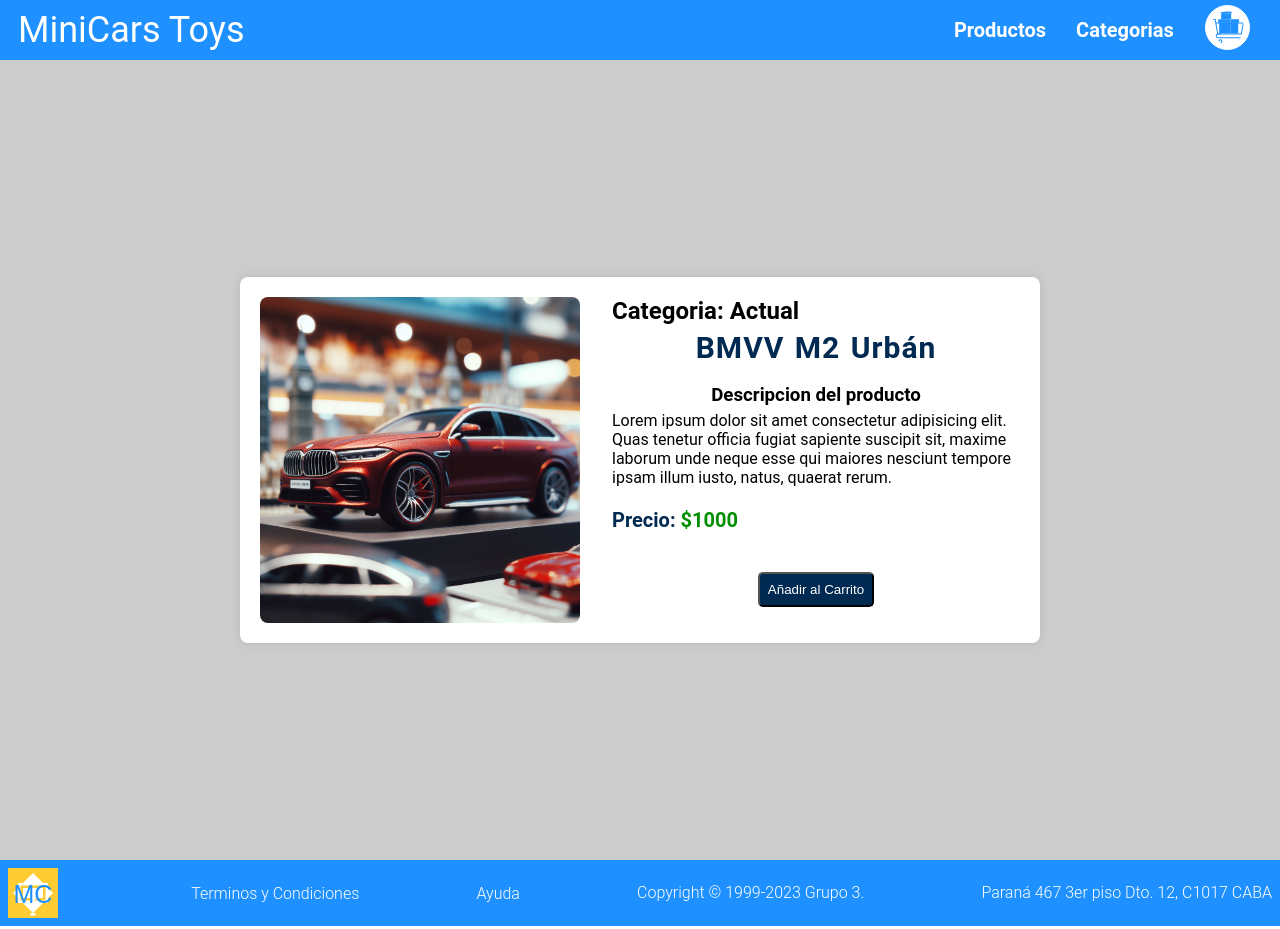
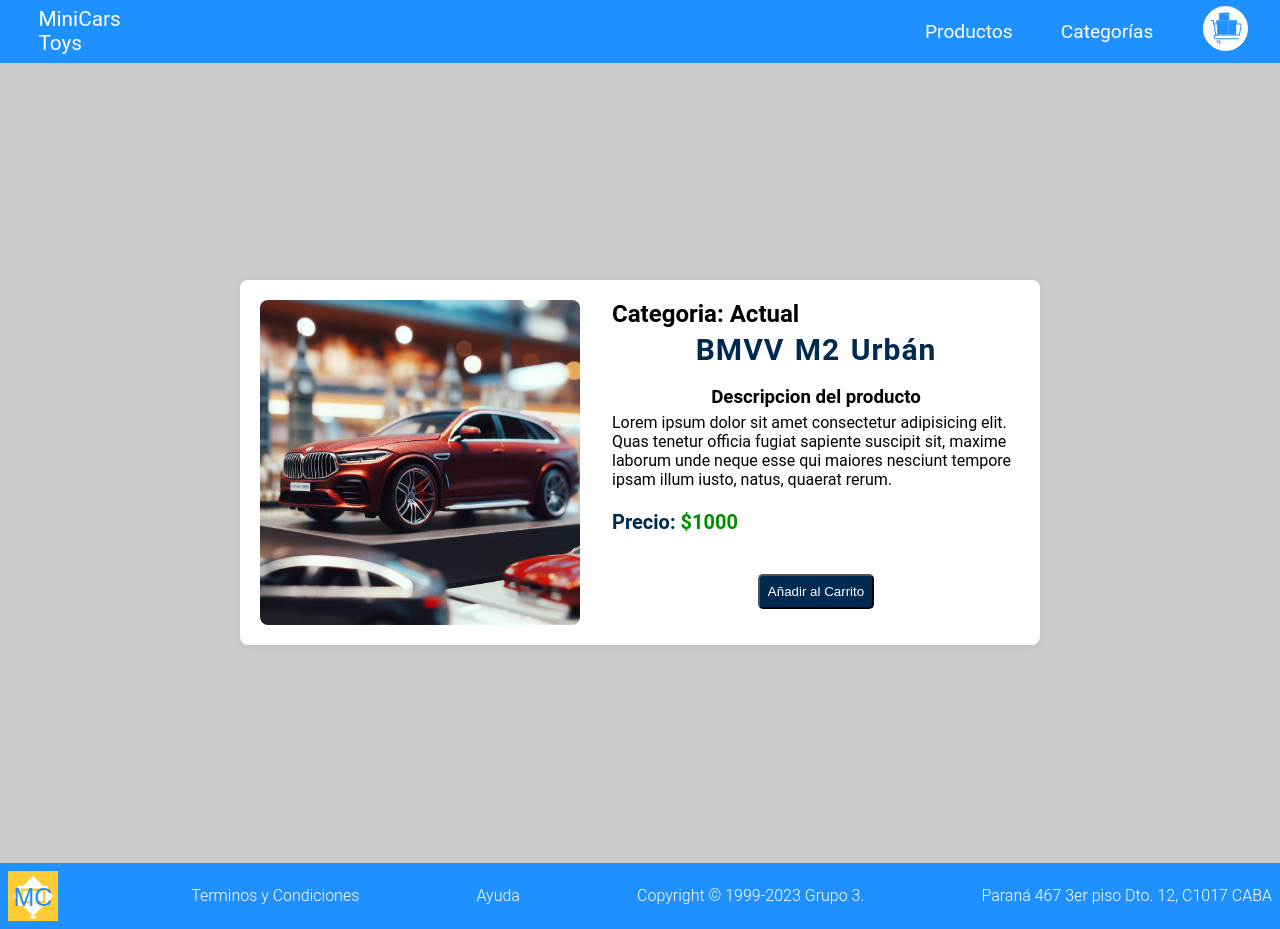
Before and after one commit to GDSegovia/Grupo_3, a React (Vite) app in the folder proyecto-tienda/: page /Categorias/ProductoIn/11 in a window 1280 px wide. Built offline with nearby package versions, Linux system fonts and the light colour scheme.

Commit message:
Reemplazando Navegador por NavBar, Responsive

```diff
--- a/proyecto-tienda/package.json
+++ b/proyecto-tienda/package.json
@@ -12,7 +12,8 @@
   "dependencies": {
     "react": "^18.2.0",
     "react-dom": "^18.2.0",
-    "react-router-dom": "^6.20.0"
+    "react-router-dom": "^6.20.0",
+    "styled-components": "^6.1.1"
   },
   "devDependencies": {
     "@types/react": "^18.2.37",
--- a/proyecto-tienda/src/App.jsx
+++ b/proyecto-tienda/src/App.jsx
@@ -1,13 +1,15 @@
 // import { Router, Routes, Route } from 'react-router-dom';
 // import { Especiales} from './componentes/productos/especiales/Especiales.jsx'
 import React, { useEffect, useState } from 'react';
-import Navegador from './componentes/Navegador.jsx';
+// import Navegador from './componentes/Navegador.jsx';
+import styled from 'styled-components';
 import Hero from './componentes/Hero.jsx';
 // import Menu from './componentes/menu/Menu.jsx';
 import Piedepagina from './componentes/Piedepagina.jsx'
 // import FormularioDeAutos from './componentes/productos/FormularioDeAutos.jsx';
 import './App.css'
 import Banner from './componentes/Banner.jsx';
+import NavBar from './componentes/menu/NavBar.jsx';
 
 
 function App() {
@@ -27,7 +29,8 @@
   return (
     <section>
       <header>
-        <Navegador></Navegador>
+        <NavBar/>
+        {/* <Navegador></Navegador> */}
       </header>
       <main>
         <Hero />
--- a/proyecto-tienda/src/componentes/Categorias.jsx
+++ b/proyecto-tienda/src/componentes/Categorias.jsx
@@ -1,4 +1,7 @@
 // Categorias.jsx
+import { Router, Routes, Route } from 'react-router-dom';
+import styled from 'styled-components';
+
 import React from 'react';
 import { useParams } from 'react-router-dom';
 import Bmvv from '../assets/img/actuales/actuales_BMVV_M2_Urbän.jpeg';
@@ -7,22 +10,24 @@
 import Cabriolet from '../assets/img/especiales/especiales_Cabriolett_Silver-Gold.jpeg';
 
 import './Categorias.css';
-import Navegador from './Navegador';
+// import Navegador from './Navegador';
 import Piedepagina from './Piedepagina';
 import Actuales from './productos/Actuales';
 import Antiguos from './productos/Antiguos';
 import Deportivos from './productos/Deportivos';
 import Especiales from './productos/Especiales';
+import NavBar from './menu/NavBar';
 
 function Categorias() {
   const { CategoriasId } = useParams();
 
   return (
     <>
-    <header>
-      < Navegador />
-    </header>
-    <section className={`categorias${!CategoriasId ? ' full-height' : ''}`}>
+      <header>
+        <NavBar/>
+      {/* < Navegador /> */}
+      </header>
+      <section className={`categorias${!CategoriasId ? ' full-height' : ''}`}>
         <h2 className="categorias_title">Elija una Categoria:</h2>
         <div className='categorias_list'>
           <a href="/Categorias/1" className="categorias"><h3>Actuales</h3><img src={Bmvv} alt="actuales" className="actuales" /></a>
--- /dev/null
+++ b/proyecto-tienda/src/componentes/menu/NavBar.css
@@ -0,0 +1,108 @@
+.NavContainer {
+  width: 100%;
+  padding: .4rem;
+  background-color: var(--azul-oscuro);
+  display: flex;
+  align-items: center;
+  justify-content: space-between;
+  color: var(--blanco);
+  z-index: 100;
+}
+
+.NavContainer a {
+  margin: 0 0 0 2rem;
+  font-weight: 400;
+  color: var(--blanco);
+  text-decoration: none;
+  font-size: 1.3rem;
+}
+
+
+.NavContainer nav a {
+  color: var(--blanco);
+  text-decoration: none;
+  margin-right: 1rem;
+}
+
+.NavContainer .links {
+  position: absolute;
+  top: -1000px;
+  left: -1000px;
+  width: 100%;
+  height: 100%;
+  display: flex;
+  z-index: 10;
+  transition: all .6s ease;
+}
+
+.NavContainer nav.links{
+  display: flex;
+  flex-direction: row;
+  justify-content: end;
+  align-items: center;
+}
+
+.NavContainer .links a {
+  color: var(--blanco);
+  display: block;
+  font-size: 1.2rem;
+  margin: 0 1.5rem;
+}
+
+@media(min-width: 720px) {
+  .NavContainer .links {
+    flex-direction: column;
+    justify-content: space-between;
+    align-items: center;
+    position: initial;
+    margin: 0;
+    display: block;
+  }
+
+  /* .NavContainer .links a {
+    color: white;
+    display: inline;
+  } */
+}
+
+.NavContainer .links.active {
+  width: 100%;
+  display: block;
+  position: absolute;
+  margin-left: auto;
+  top: 50px;
+  left: 0;
+  right: 0;
+  text-align: center;
+}
+
+.NavContainer .links.active {
+  font-size: 2rem;
+  margin-top: 1rem;
+  padding: 1.5rem 0;
+  line-height: 3rem;
+}
+
+.NavContainer .burger {
+  @media(min-width: 720px) {
+    display: none;
+  }
+}
+
+/* .BgDiv-active {
+  top: 0;
+  left: 0;
+  width: 100%;
+  height: 100%;
+} */
+
+.carrito{
+  background-color: var(--blanco);
+  margin: 0 .1rem 0;
+  width: 45px;
+  height: 45px;
+  line-height: 35px;
+  border: 1px solid var(--blanco);
+  /* border-radius: 50%; */
+  padding: 5px;
+}
--- /dev/null
+++ b/proyecto-tienda/src/componentes/menu/NavBar.jsx
@@ -0,0 +1,65 @@
+// instalar el paquete de: $ npm i styled-components
+// import { Router, Routes, Route } from 'react-router-dom';
+import React, { useState, useEffect } from 'react';
+import styled from 'styled-components';
+import BurgerButton from '../../Pruebas/BurgerButton';
+import { Link } from 'react-router-dom';
+import './NavBar.css';
+import Carro from '../../assets/icons/Icon-shopping-cart.svg'
+
+function NavBar() {
+  const [clicked, setClicked] = useState(false);
+  const [windowWidth, setWindowWidth] = useState(window.innerWidth);
+
+  useEffect(() => {
+    const handleResize = () => {
+      setWindowWidth(window.innerWidth);
+      if (window.innerWidth > 720) {
+        setClicked(false);
+      }
+    }
+
+    window.addEventListener('resize', handleResize);
+
+    return () => {
+      window.removeEventListener('resize', handleResize);
+    }
+  }, []);
+
+  const handleClick = () => {
+    setClicked(!clicked);
+  }
+
+  return (
+    <div className='NavContainer'>
+      <a className='MiniCars' href='/'>MiniCars Toys</a>
+      <BgDiv className={`links ${clicked ? 'active' : ''}`}></BgDiv>
+      <div className='burger'>
+        <BurgerButton clicked={clicked} handleClick={handleClick} />
+      </div>
+      <nav className={`links ${clicked ? 'active' : ''}`}>
+        <Link to="/Productos">Productos</Link>
+        <Link to="/Categorias">Categorías</Link>
+        <Link to="/Carrito"><img className='carrito' src={Carro} alt="Carrito" /></Link>
+      </nav>
+    </div>
+  );
+}
+
+export default NavBar;
+
+const BgDiv = styled.div`
+  position: absolute;
+  background-color: var(--azul-oscuro);
+  right: -1000px;
+  width: 100%;
+  height: 100%;
+  z-index: -1;
+  transition: all .6s ease;
+  &.active {
+    top: 0;
+    left: 0;
+    width: 100%;
+    height: 100%;
+  }
+`
--- a/proyecto-tienda/src/componentes/productoindividual/ProductoIn.jsx
+++ b/proyecto-tienda/src/componentes/productoindividual/ProductoIn.jsx
@@ -1,11 +1,11 @@
 import { useParams } from 'react-router-dom';
-import Navegador from '../Navegador';
 import Piedepagina from '../Piedepagina';
 import DatosAutos from './DatosAutos';
 import Boton from '../boton/Boton';
 import './ProductoIn.css';
 import React, { useState, useEffect } from 'react';
 import addToCart from '../AddToCart';
+import NavBar from '../menu/NavBar';
 
 
 function ProductoIn() {
@@ -28,7 +28,7 @@
   return (
     <section>
       <header>
-        <Navegador />
+        <NavBar />
       </header>
       <main className="main-container">
         <div className="producto-container">
--- a/proyecto-tienda/src/componentes/productos/Productos.jsx
+++ b/proyecto-tienda/src/componentes/productos/Productos.jsx
@@ -1,15 +1,15 @@
 import React from "react";
 import { Link } from "react-router-dom";
 import DatosAutos from "../productoindividual/DatosAutos";
-import Navegador from "../Navegador";
 import Piedepagina from "../Piedepagina";
 import "./Productos.css";
+import NavBar from '../menu/NavBar';
 
 function Productos() {
     return (
         <>
           <header>
-                <Navegador />
+            <NavBar />
           </header>
             <main>
                 <div className="contenedor-autos">
```
Also changed, not shown: 1 other file (tests, documents, lock files or other folders). Lines whose indentation alone changed are shown as unchanged.
